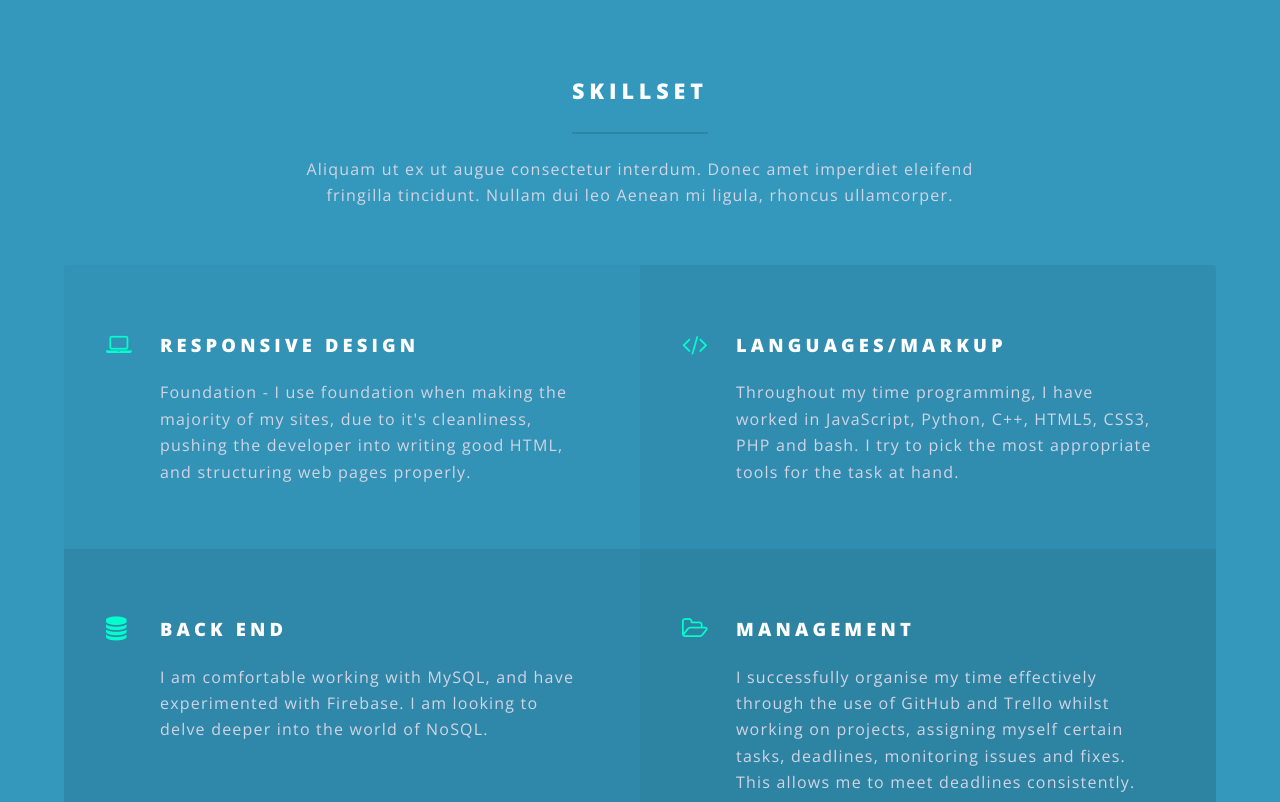
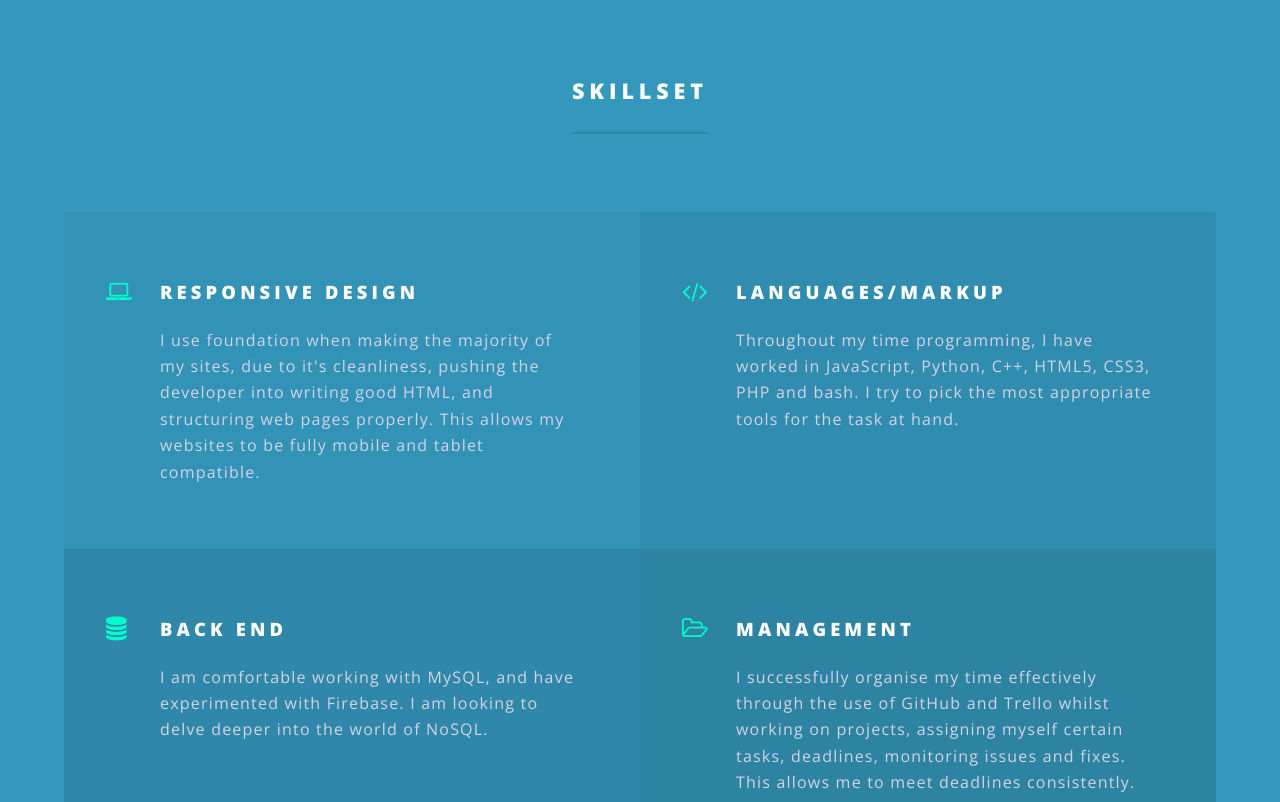
Before and after one commit to edprince/edwardprince.com, a Jekyll site: the page built from index.html, in a window 1280 px wide and 900 px high, scrolled down 2620 px, cut to the strip 98-900 px from the top of the window. Built offline with Jekyll 4.4.1, drawn with Linux system fonts in a browser that asks for light colours.

```diff
--- a/css/main.scss
+++ b/css/main.scss
@@ -83,14 +83,16 @@ $baseurl: '{{ site.baseurl }}/images';
   margin-bottom: 2em;
 }
 
-.link {
-  border-bottom: dotted 1px grey;
+.major a {
+  border-bottom: none;
 }
+
 /*
 .style_post .actions {
   margin: 0;
 }
 */
+
 .white {
   color: white !important;
 }
@@ -136,7 +138,7 @@ $baseurl: '{{ site.baseurl }}/images';
 
 	a {
 		@include vendor('transition', ('color #{_duration(transitions)} ease', 'border-bottom-color #{_duration(transitions)} ease'));
-		//border-bottom: dotted 1px;
+		border-bottom: dotted 1px;
 		color: inherit;
 		text-decoration: none;
 
--- a/index.html
+++ b/index.html
@@ -68,15 +68,15 @@ layout: landing
 						<div class="inner">
 							<header class="major">
 								<h2>Skillset</h2>
-								<p>Aliquam ut ex ut augue consectetur interdum. Donec amet imperdiet eleifend<br />
-								fringilla tincidunt. Nullam dui leo Aenean mi ligula, rhoncus ullamcorper.</p>
 							</header>
 							<ul class="features">
 								<li class="icon fa-laptop">
 									<h3>Responsive Design</h3>
-									<p>Foundation - I use foundation when making the majority of
+									<p>I use foundation when making the majority of
 									  my sites, due to it's cleanliness, pushing the developer
-									  into writing good HTML, and structuring web pages properly.</p>
+									  into writing good HTML, and structuring web pages properly.
+									This allows my websites to be fully mobile and tablet
+									compatible.</p>
 								</li>
 								<li class="icon fa-code">
 									<h3>Languages/Markup</h3>
```
Also changed, not shown: _posts/2016-03-15-jekyll-continued.md (added, +103 -0 lines), 6 other files.
